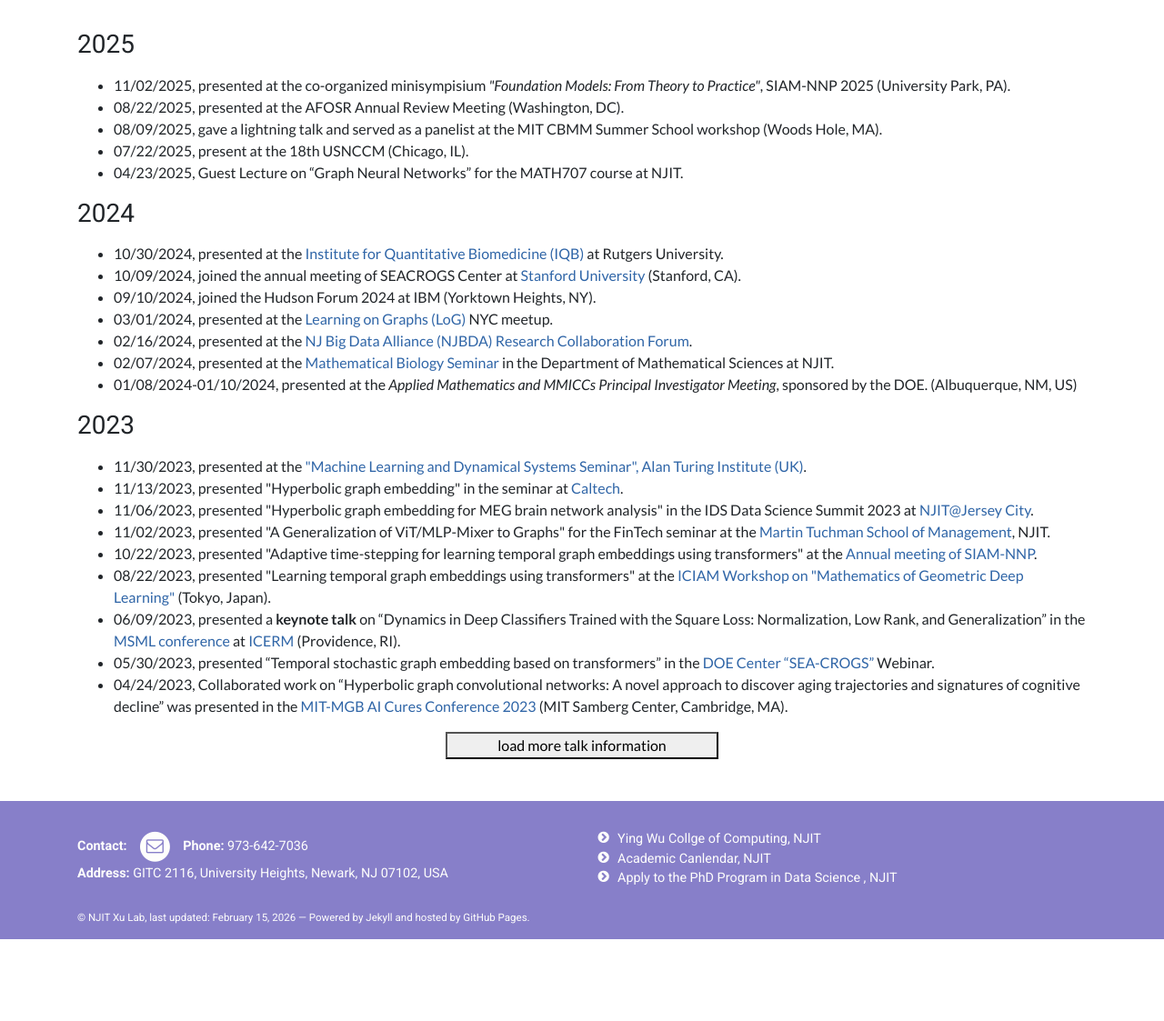
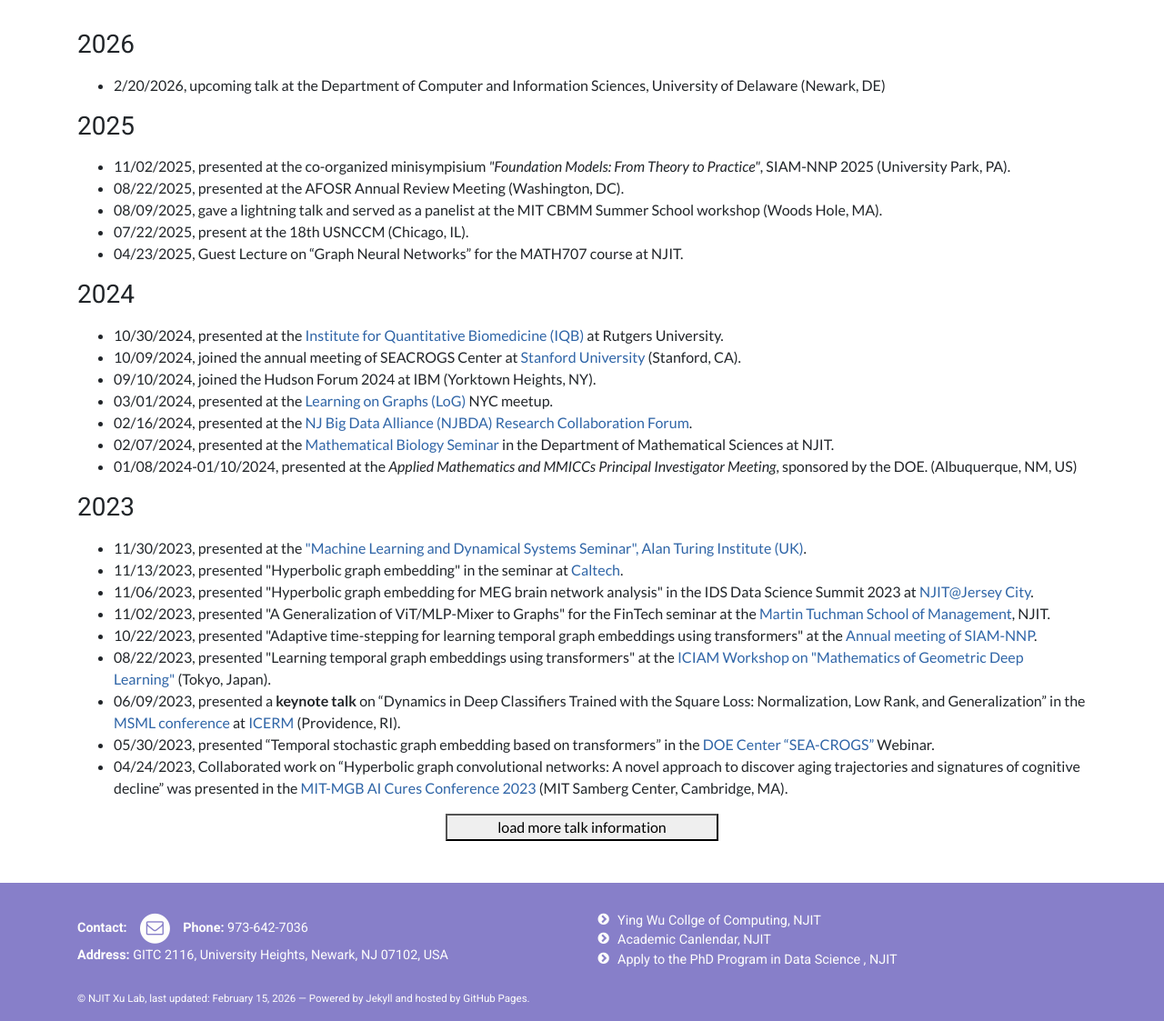
Before and after one commit to GraceXu182/gracexu182.github.io, a Jekyll site: the page built from pages/talks.md, in a window 1280 px wide. Shown: the part 314-1437 px from the top of the page at 91% size. Built offline with Jekyll 4.4.1, drawn with Linux system fonts in a browser that asks for light colours; before the commit the page ends 1347 px from its top, so only the background shows below that.

Commit message:
update talks

```diff
--- a/pages/talks.md
+++ b/pages/talks.md
@@ -5,7 +5,10 @@
 banner_image: assets/images/nyc-view2.png
 permalink: /talks/
 ---
-
+<h3>2026</h3>
+<ul>
+    <li>2/20/2026, upcoming talk at the Department of Computer and Information Sciences, University of Delaware (Newark, DE)</li>
+</ul>
 <h3>2025</h3>
 <ul>
   <li>11/02/2025, presented at the co-organized minisympisium <em>"Foundation Models: From Theory to Practice"</em>, SIAM-NNP 2025 (University Park, PA).</li>
```
